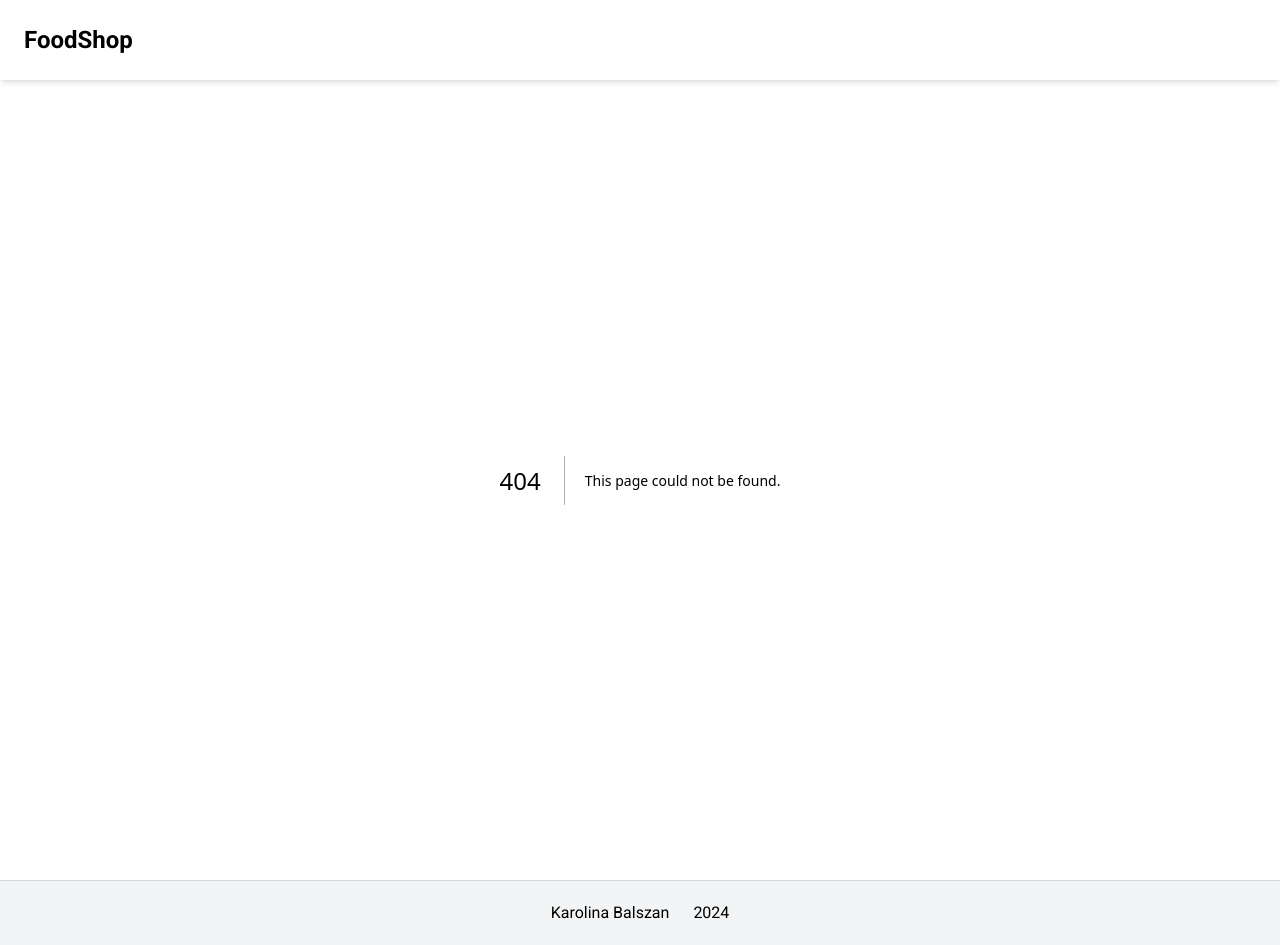
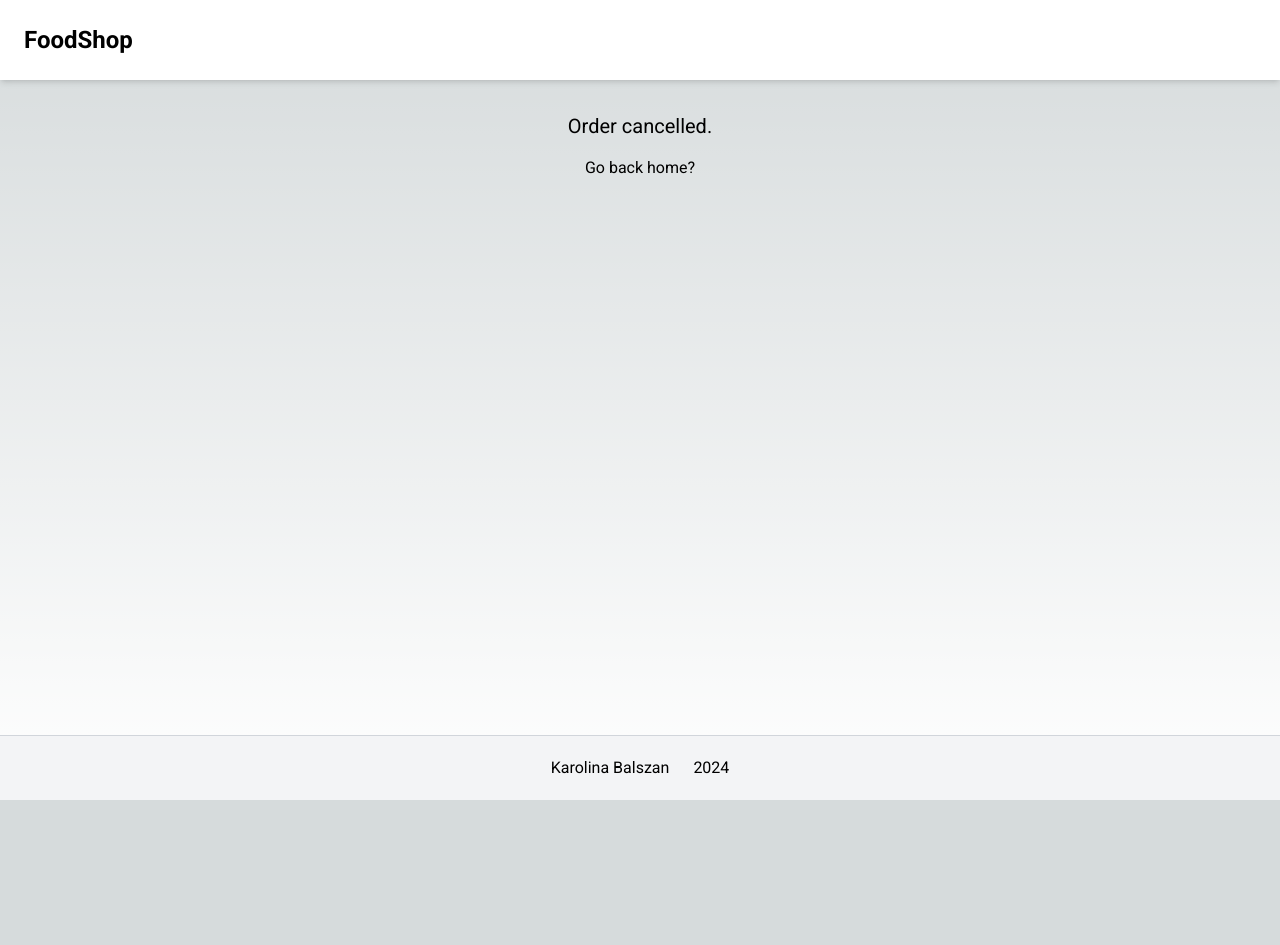
Before and after one commit to balszan/ecommerce, a Next.js app: page /cancel in a window 1280 px wide. Before the commit this address had no page. After the commit the page ends 800 px from the top, so only its background shows below. Built offline with nearby package versions, Linux system fonts and the light colour scheme; some icons are missing.

Commit message:
Added success and cancel pages

```diff
--- a/app/Modal.js
+++ b/app/Modal.js
@@ -54,7 +54,7 @@ export default function Modal() {
                     <div key={itemIndex} className="flex flex-col gap-2">
                       <div className="flex items-center justify-between">
                         <h2>{cartItem.name}</h2>
-                        <p>${cartItem.cost / 100}</p>
+                        <p>{cartItem.cost / 100}£</p>
                       </div>
                       <p className="text-slate-600 text-sm">Quantity: 1</p>
                     </div>
--- /dev/null
+++ b/app/cancel/page.js
@@ -0,0 +1,9 @@
+import Link from "next/link"
+export default function CancelPage() {
+  return (
+    <div className="flex flex-col items-center justify-center p-4">
+      <p className="p-4 text-xl">Order cancelled.</p>
+      <Link href="/"> Go back home? </Link>
+    </div>
+  )
+}
--- /dev/null
+++ b/app/success/page.js
@@ -0,0 +1,9 @@
+import Link from "next/link"
+export default function SuccessPage() {
+  return (
+    <div className="flex flex-col items-center justify-center p-4">
+      <p className="p-4 text-xl">All done!</p>
+      <Link href="/"> Go back home? </Link>
+    </div>
+  )
+}
```
